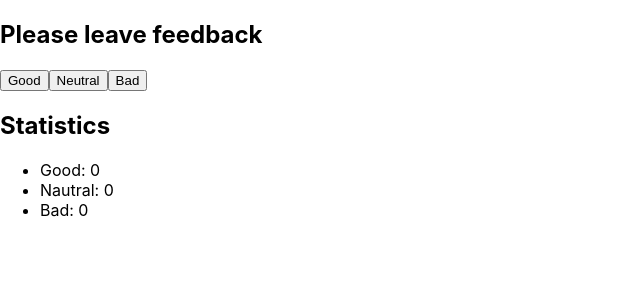
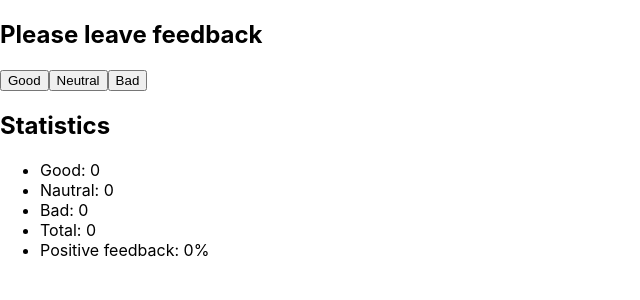
Before and after one commit to krzysztof-kryczka/goit-react-hw-02-feedback, a React (Create React App) app: page / in a window 1280 px wide. Shown: the top 300 px of the page, without its empty margins (0-640 px from the left). Built offline with nearby package versions, Linux system fonts and the light colour scheme.

Commit message:
Feedback Widget - step 2 : done (more statistics and necessary functions)

```diff
--- a/src/components/App.jsx
+++ b/src/components/App.jsx
@@ -9,6 +9,14 @@
 
   leaveFeedback = e => {
     this.setState(state => ({ [e.target.name]: state[e.target.name] + 1 }));
+  };
+
+  countTotalFeedback = () => {
+    return this.state.good + this.state.neutral + this.state.bad;
+  };
+
+  countPositiveFeedbackPercentage = () => {
+    return Math.round((this.state.good / this.countTotalFeedback()) * 100 || 0);
   };
 
   render() {
@@ -32,6 +40,10 @@
             <li>Good: {this.state.good}</li>
             <li>Nautral: {this.state.neutral}</li>
             <li>Bad: {this.state.bad}</li>
+            <li>Total: {this.countTotalFeedback()}</li>
+            <li>
+              Positive feedback: {this.countPositiveFeedbackPercentage()}%
+            </li>
           </ul>
         </div>
       </>
```
